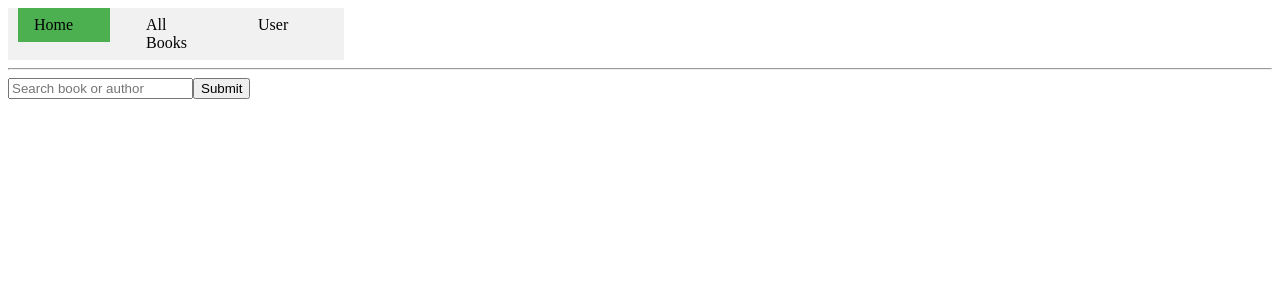
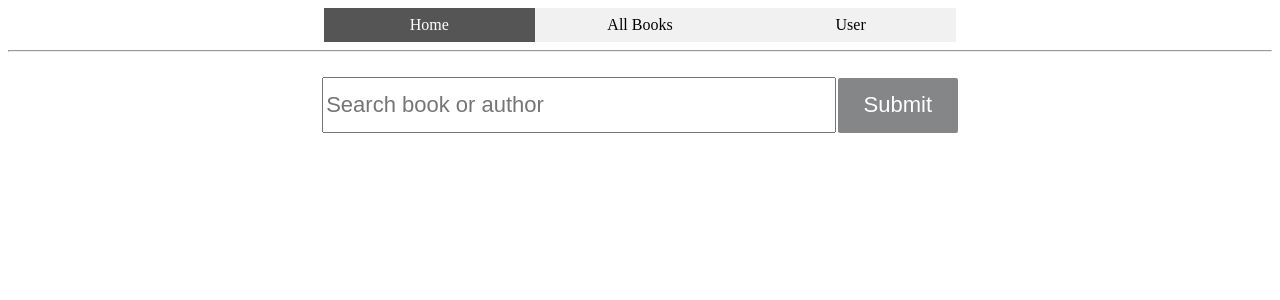
Before and after one commit to piolAtif/ror_and_react_library, a React (Create React App) app: page / in a window 1280 px wide. Shown: the top 300 px of the page. Built offline with nearby package versions, Linux system fonts and the light colour scheme.

Commit message:
Added css for home and user page

```diff
--- a/src/index.css
+++ b/src/index.css
@@ -1,8 +1,11 @@
+.root{
+	font-family: sans-serif;
+}
 .book{
 	border: 1px solid lightgray;
 	width: 50%;
 	height: 200px;
-	margin: 4px;
+	margin: 4px 0 4px;
 	display: -webkit-box;
 }
 
@@ -30,7 +33,7 @@ img{
 
 .books{
 	width: 100%;
-	margin-left: 10%
+	margin-left: 25%
 }
 
 .root{
@@ -67,31 +70,79 @@ button:disabled{
 	opacity: 0.65;
 }
 
+.menu{
+	width: 100%;
+	text-align: center;
+}
+
 .nav_main{
 	display: inline-flex;
 	list-style-type: none;
 	margin:0;
 	padding:0;
 	background-color: #f1f1f1;
+	width: 50%;
+
 }
 
 .nav_main li{
-	padding:0 10px;
+	width: 33.34%;
 }
 .nav_main li>a{
 	display: block;
-	width: 60px;
 	color: #000;
 	padding: 8px 16px;
 	text-decoration: none;
 }
 
-li a:hover {
-	background-color: #555;
+li a.active{
+	background-color:#555;
+	color:white;
+}
+
+li a:hover:not(.active) {
+	background-color: darkgray;
 	color: white;
 }
 
-.active {
-	background-color: #4CAF50;
+form{
+	width: 100%;
+	margin:2% 0% 2%;
+	text-align: center;
+}
+
+form > *{
+	font-family: sans-serif;
+}
+.search_box{
+	width: 40%;
+	height:50px;
+	font-size: 22px;
+	color: #757575;
+}
+.search_button{
+	margin-left: 2px;
+	width: 9.5%;
+	height:54.5px;
+	border: none;
+	background-color: #454649;
+	opacity: 0.65;
+	font-size: 22px;
 	color: white;
+	border-radius: 2px;
 }
+
+.message{
+	font-size: 22px;
+	text-align: center;
+	color: #757575;
+	font-family: sans-serif;
+}
+
+hr{
+	/*width:60%;*/
+}
+
+.user_detail{
+	text-align: center;
+}
```
